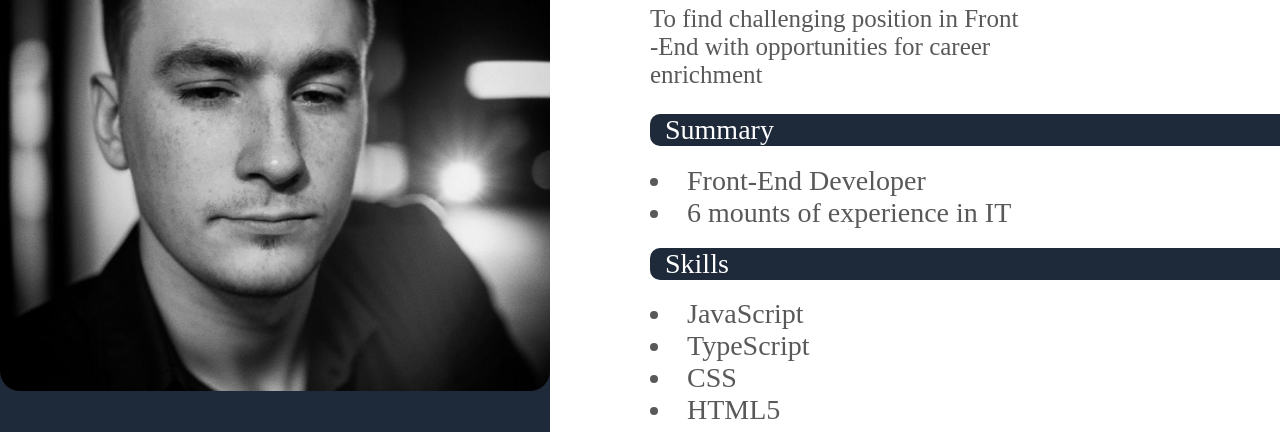
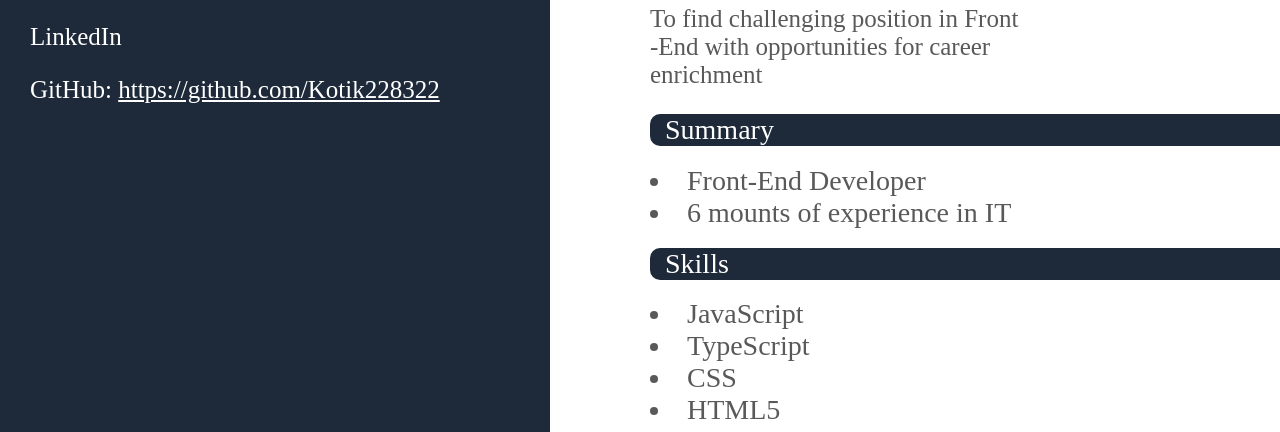
Before and after one commit to AleksanderGladchenko/resume, a plain HTML site: page index.html in a window 1280 px wide. Shown: the part 199-631 px from the top of the page. Drawn offline with Linux system fonts and the light colour scheme.

Commit message:
full 111

```diff
--- a/index.html
+++ b/index.html
@@ -14,7 +14,7 @@
 
     <div class="blue">
 
-                <img src="img/ava.jpeg" alt="ava1">
+<!--                <img src="img/ava.jpeg" alt="ava1">-->
 <!--        <img src="img/Unknown.jpeg" alt="ava">-->
 
 
```
